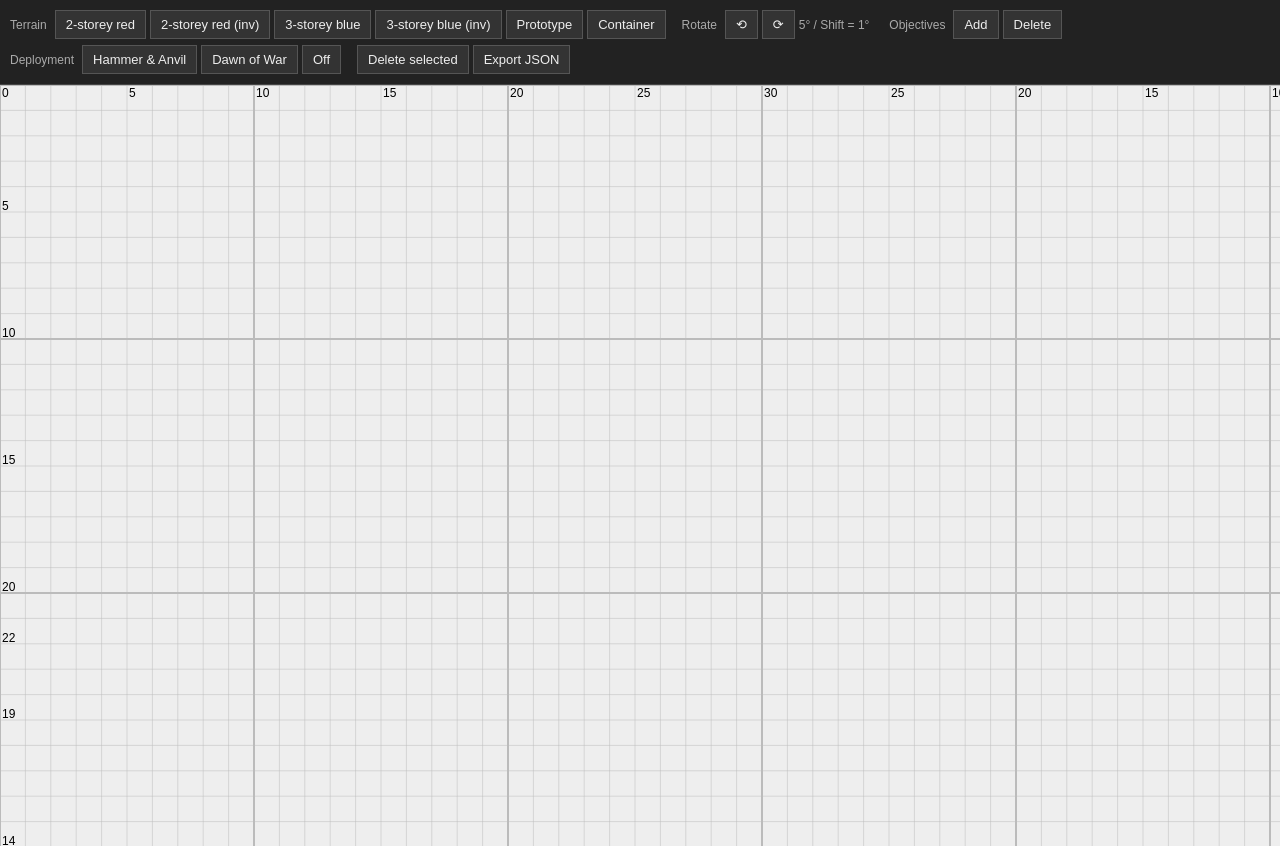
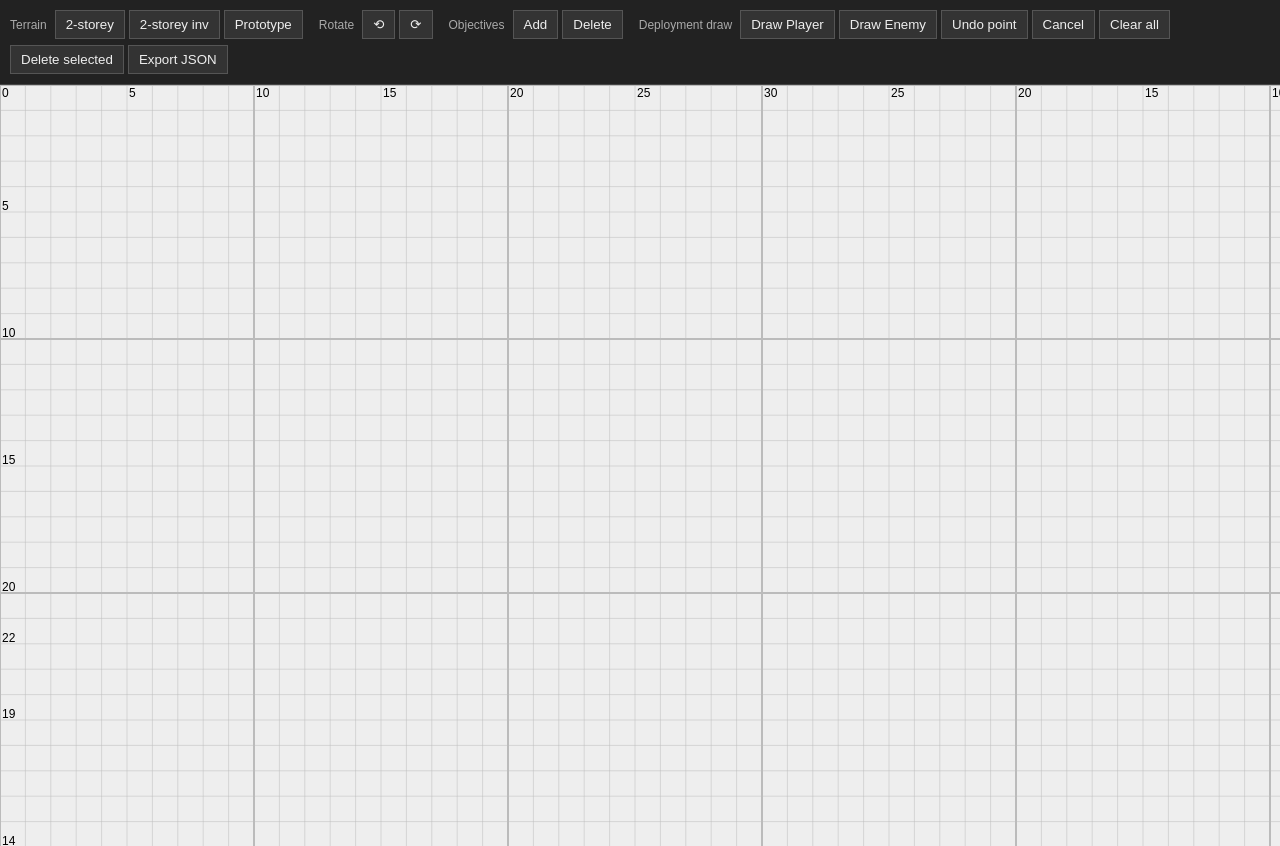
Before and after one commit to TiPsYsT/Terrain_editor, a plain HTML site: page index.html in a window 1280 px wide. Shown: the top 846 px of the page. Drawn offline with Linux system fonts and the light colour scheme.

Commit message:
Update index.html

```diff
--- a/index.html
+++ b/index.html
@@ -22,18 +22,15 @@
       border-bottom: 1px solid #444;
     }
 
-    #controls button {
+    button {
       padding: 6px 10px;
-      cursor: pointer;
       background: #333;
       color: #eee;
       border: 1px solid #555;
-      font-size: 13px;
+      cursor: pointer;
     }
 
-    #controls button:hover {
-      background: #444;
-    }
+    button:hover { background: #444; }
 
     .group {
       display: flex;
@@ -58,41 +55,34 @@
 
 <div id="controls">
 
-  <!-- TERRAIN -->
   <div class="group">
     <span class="label">Terrain</span>
-    <button id="two">2-storey red</button>
-    <button id="two-inv">2-storey red (inv)</button>
-    <button id="three">3-storey blue</button>
-    <button id="three-inv">3-storey blue (inv)</button>
+    <button id="two">2-storey</button>
+    <button id="two-inv">2-storey inv</button>
     <button id="proto">Prototype</button>
-    <button id="cont">Container</button>
   </div>
 
-  <!-- ROTATION -->
   <div class="group">
     <span class="label">Rotate</span>
     <button id="rot-l">⟲</button>
     <button id="rot-r">⟳</button>
-    <span class="label">5° / Shift = 1°</span>
   </div>
 
-  <!-- OBJECTIVES -->
   <div class="group">
     <span class="label">Objectives</span>
     <button id="add-obj">Add</button>
     <button id="del-obj">Delete</button>
   </div>
 
-  <!-- DEPLOYMENT -->
   <div class="group">
-    <span class="label">Deployment</span>
-    <button id="dep-ha">Hammer & Anvil</button>
-    <button id="dep-dow">Dawn of War</button>
-    <button id="dep-off">Off</button>
+    <span class="label">Deployment draw</span>
+    <button id="dep-player">Draw Player</button>
+    <button id="dep-enemy">Draw Enemy</button>
+    <button id="dep-undo">Undo point</button>
+    <button id="dep-cancel">Cancel</button>
+    <button id="dep-clear">Clear all</button>
   </div>
 
-  <!-- ACTIONS -->
   <div class="group">
     <button id="delete">Delete selected</button>
     <button id="export">Export JSON</button>
```
